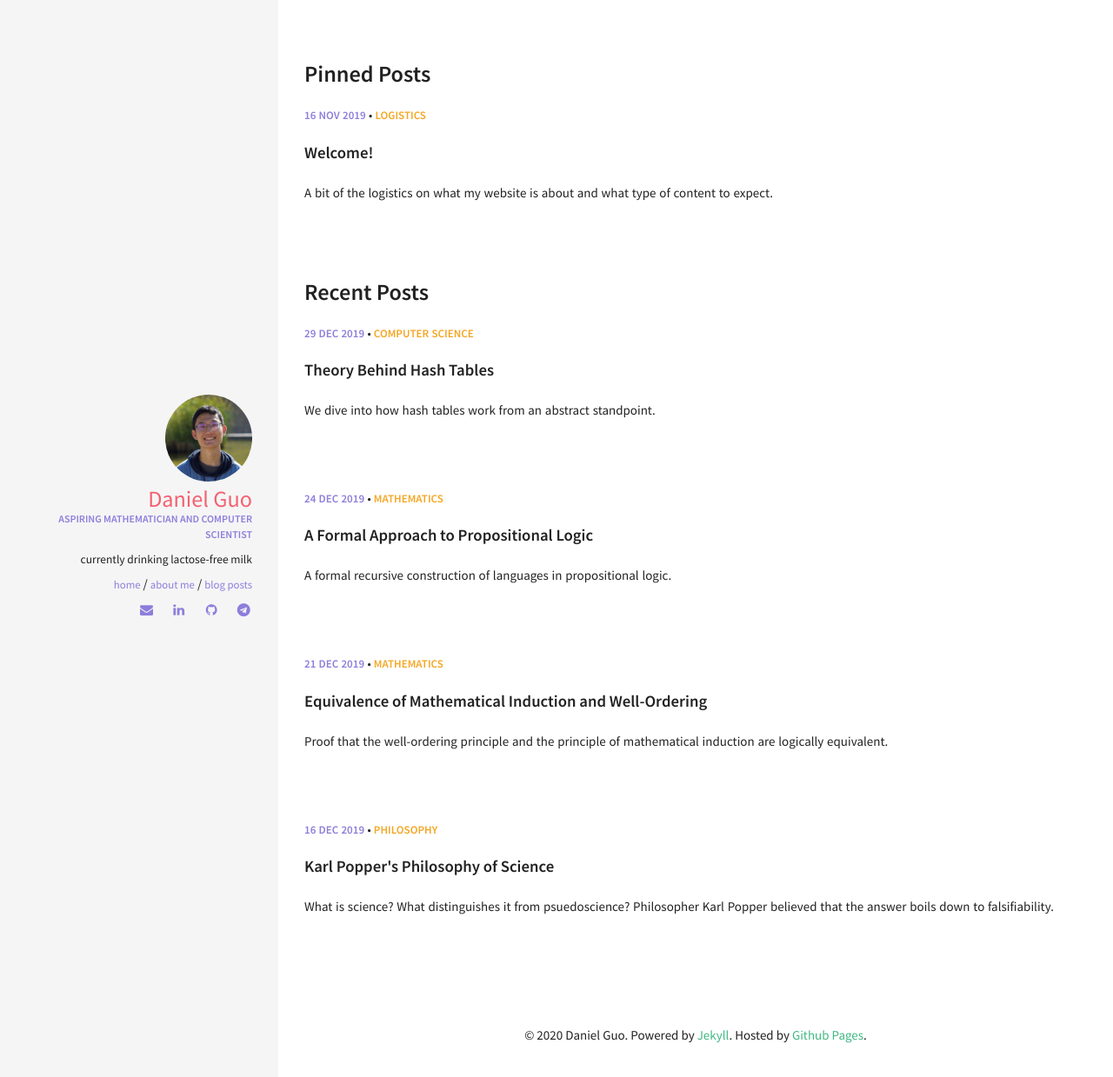
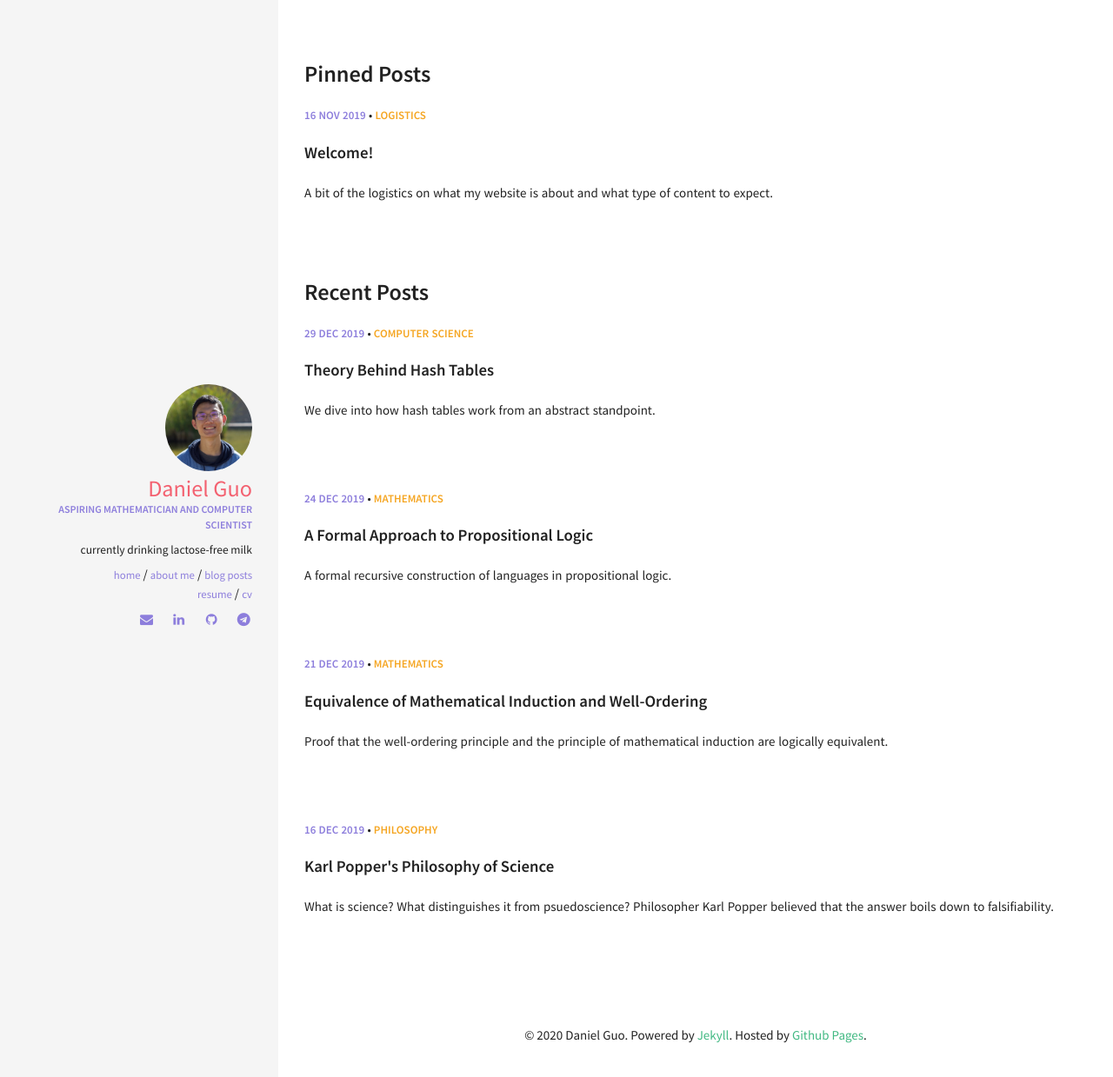
Before and after one commit to d-guo/danielguo.dev_old, a Jekyll site: the page built from index.html, in a window 1280 px wide. Shown: the top 1239 px of the page at 87% size. Built offline with Jekyll 4.4.1, drawn with Linux system fonts in a browser that asks for light colours.

Commit message:
added resume and cv

```diff
--- a/_includes/sidebar.html
+++ b/_includes/sidebar.html
@@ -20,6 +20,14 @@
       </li>
       {% endif %} {% endfor %}
     </ul>
+    <ul class="nav-list">
+      <li class="nav-item">
+        <a href="{{ site.url }}/assets/resume.pdf">resume</a>
+      </li>
+      <li class="nav-item">
+        <a href="{{ site.url }}/assets/cv.pdf">cv</a>
+      </li>
+    </ul>
   </nav>
   <!---
   <nav class="nav">
```
Also changed, not shown: 2 other files.
